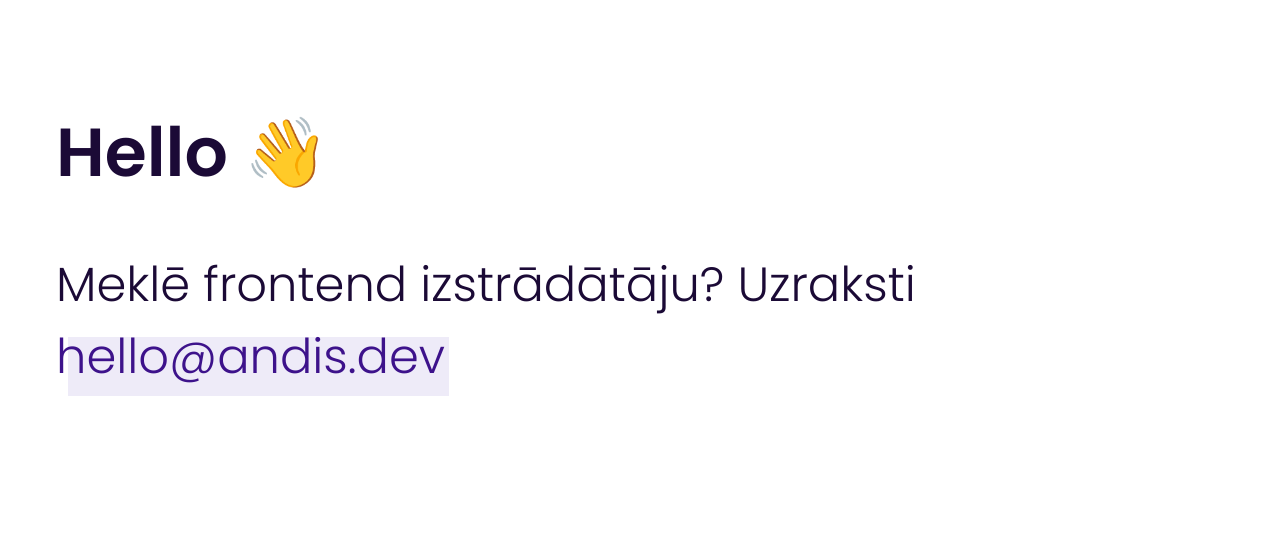
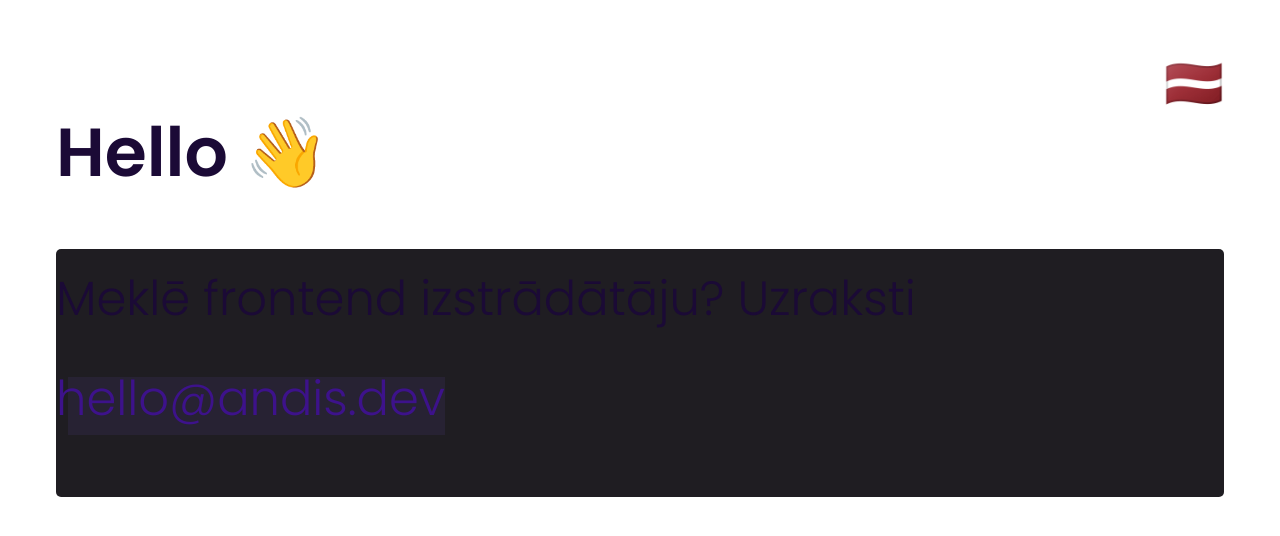
Before and after one commit to mnemosx/andis.dev, a plain HTML site: page index.html in a window 1280 px wide. Drawn offline with Linux system fonts and the light colour scheme.

Commit message:
add language toggle

```diff
--- a/index.html
+++ b/index.html
@@ -23,10 +23,32 @@
   </head>
 
   <body>
+    <button onclick="rotateCube()">🇱🇻</button>
     <div>
       <h1>Hello 👋</h1>
-      <p>Meklē frontend izstrādātāju? Uzraksti</p>
-      <a href="mailto:hello@andis.dev">hello@andis.dev</a>
+
+      <div id="cube">
+        <div class="lang-lv">
+          <p>Meklē frontend izstrādātāju? Uzraksti</p>
+          <a href="mailto:hello@andis.dev">hello@andis.dev</a>
+        </div>
+        <div class="lang-en">
+          <p>Looking for a frontend dev? Leave me a message at</p>
+          <a href="mailto:hello@andis.dev">hello@andis.dev</a>
+        </div>
+      </div>
     </div>
+    <script>
+      function rotateCube() {
+        const cube = document.getElementById("cube");
+        const btn = document.getElementsByTagName("button")[0];
+        cube.classList.toggle("show-en");
+        if(btn.textContent === '🇱🇻') {
+          btn.textContent = '🇬🇧'
+        } else {
+          btn.textContent = '🇱🇻'
+        }
+      }
+    </script>
   </body>
 </html>
--- a/src/styles.css
+++ b/src/styles.css
@@ -4,6 +4,46 @@ body {
   padding: 3rem;
   font-size: calc(16px + 5vw);
   color: rgb(27, 10, 54);
+  -webkit-perspective: 1000px;
+}
+
+#cube {
+	height: 200px;
+
+	-webkit-transition: -webkit-transform .5s;
+	transition: transform .5s;
+
+	-webkit-transform-style: preserve-3d;
+	transform-style: preserve-3d;
+}
+
+.lang-lv,.lang-en {
+	display: flex;
+	align-items: center;
+  flex-wrap: wrap;
+	background: rgb(31, 29, 34);
+
+	-webkit-border-radius: 5px;
+	border-radius: 5px;
+
+	height: 200px;
+}
+
+.lang-lv {
+	-webkit-transform: translateZ(100px);
+	transform: translateZ(100px);
+  padding-bottom: 3rem;
+}
+
+.lang-en {
+  padding-top: 3rem;
+	-webkit-transform: rotateX(-90deg) translateZ(-100px);
+	transform: rotateX(-90deg) translateZ(-100px);
+}
+
+#cube.show-en {
+	-webkit-transform: rotateX(90deg);
+	transform: rotateX(90deg);
 }
 
 h1 {
@@ -13,12 +53,25 @@ h1 {
 p {
   font-weight: 300;
   display: inline;
+  margin: 0;
+  margin-right: 1vw;
 }
-a {
+a, button {
   position: relative;
   overflow: hidden;
   text-decoration: none;
   color: rgb(61, 18, 139);
+}
+button {
+  background: none;
+	border: none;
+	padding: 0;
+  font-size: inherit;
+  text-decoration: none;
+  cursor: pointer;
+  position: absolute;
+  right: 3rem;
+  top: 3rem;
 }
 a::after {
   content: "";
@@ -43,10 +96,10 @@ a:hover:after {
     color: rgb(197, 205, 226);
     background: rgb(31, 29, 34);
   }
-  a {
+  a, button {
     color: rgb(191, 162, 247);
   }
-  a::after {
+  a::after, button::after {
     background: rgba(215, 208, 240, 0.11);
   }
 }
```
